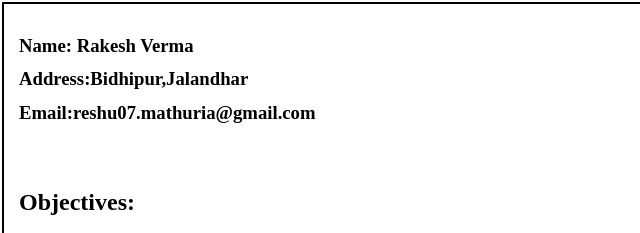
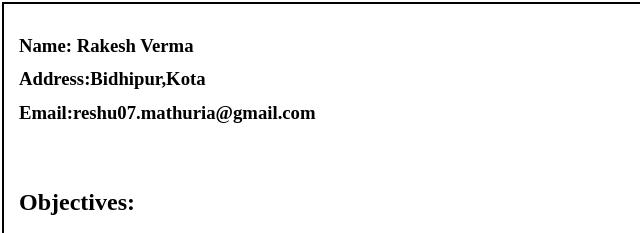
Before and after one commit to vipulkrishna2002/CV, a plain HTML site: page index.html in a window 1280 px wide. Shown: the top 233 px of the page, 0-640 px from the left. Drawn offline with Linux system fonts and the light colour scheme.

Commit message:
Update index.html

```diff
--- a/index.html
+++ b/index.html
@@ -17,7 +17,7 @@
 	 <div id=personalInfo>
 	 	<img id="photo" src="assets/profilePic.png" width="140px" height="160px">
 	 	<h3>Name: Rakesh Verma</h3>
-	 	<h3>Address:Bidhipur,Jalandhar</h3>
+	 	<h3>Address:Bidhipur,Kota</h3>
 	 	<h3>Email:reshu07.mathuria@gmail.com</h3>
 
 	 </div>
```
